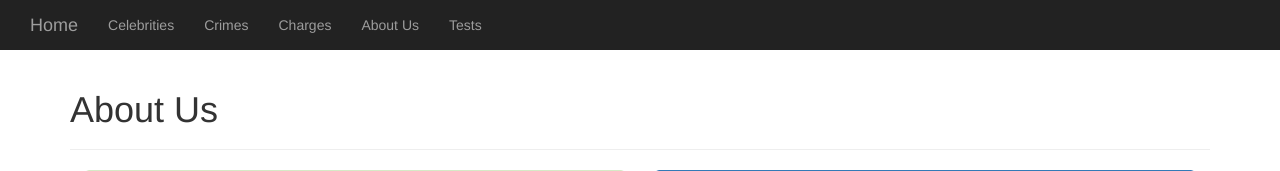
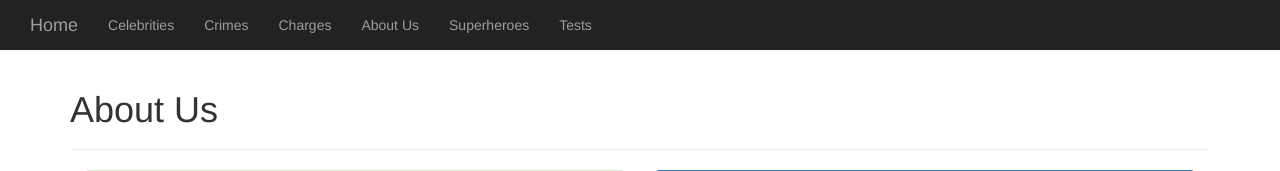
Before and after one commit to jabrouwer82/cs373-idb, a Flask app: page /about_us in a window 1280 px wide. Shown: the top 171 px of the page. Run offline with Flask 2, Linux system fonts and the light colour scheme; some libraries are stand-ins or nearby versions.

Commit message:
Added link to the API exercise page.

```diff
--- a/templates/base.html
+++ b/templates/base.html
@@ -35,6 +35,7 @@
           <li><a href="/crimes">Crimes</a></li>
           <li><a href="/charges">Charges</a></li>
           <li><a href="/about_us">About Us</a></li>
+          <li><a href="/superheroes">Superheroes</a></li>
           <li><a href="/tests">Tests</a></li>
         </ul>
 
```
